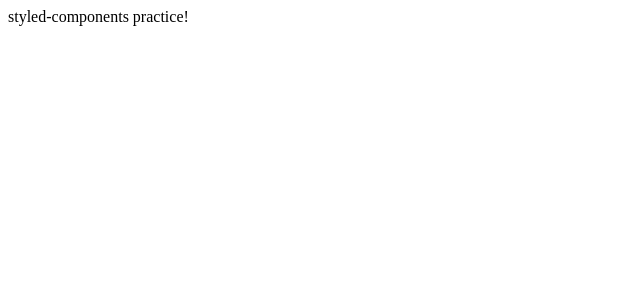
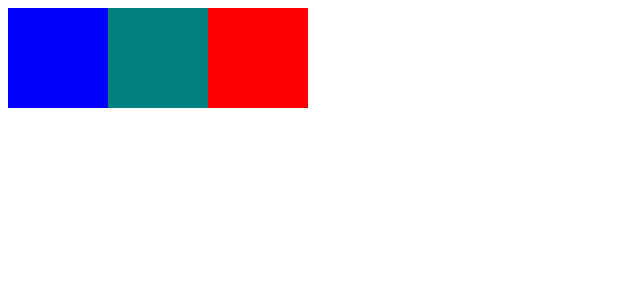
Before and after one commit to kimoony/styled-components-practice, a React (Create React App) app: page / in a window 1280 px wide. Shown: the top 300 px of the page, without its empty margins (0-640 px from the left). Built offline with nearby package versions, Linux system fonts and the light colour scheme.

Commit message:
:memo: Add FirstStyled.js
styled-components 적용

```diff
--- /dev/null
+++ b/jsconfig.json
@@ -0,0 +1,6 @@
+{
+  "compilerOptions": {
+    "baseUrl": "src"
+  },
+  "include": ["src"]
+}
--- a/src/App.js
+++ b/src/App.js
@@ -1,10 +1,8 @@
-
+import FirstStyled from 'components/FirstStyled';
 
 function App() {
   return (
-    <div className="App">
-      styled-components practice!
-    </div>
+    <FirstStyled />
   );
 }
 
--- /dev/null
+++ b/src/components/FirstStyled.js
@@ -0,0 +1,26 @@
+import styled from 'styled-components';
+
+const Father = styled.div`
+  display: flex;
+`;
+
+const Box = styled.div`
+  background-color: ${props => props.bgColor || 'red'};
+  // background-color를 props에 따라 바귀도록 한다.
+  // props가 넘어오지 않으면 background-color는 red가 된다.
+  width: 100px;
+  height: 100px;
+`;
+
+
+const FirstStyled = () => {
+  return (
+    <Father>
+      <Box bgColor="blue" />
+      <Box bgColor="teal" />
+      <Box />
+    </Father>
+  )
+}
+
+export default FirstStyled
```
